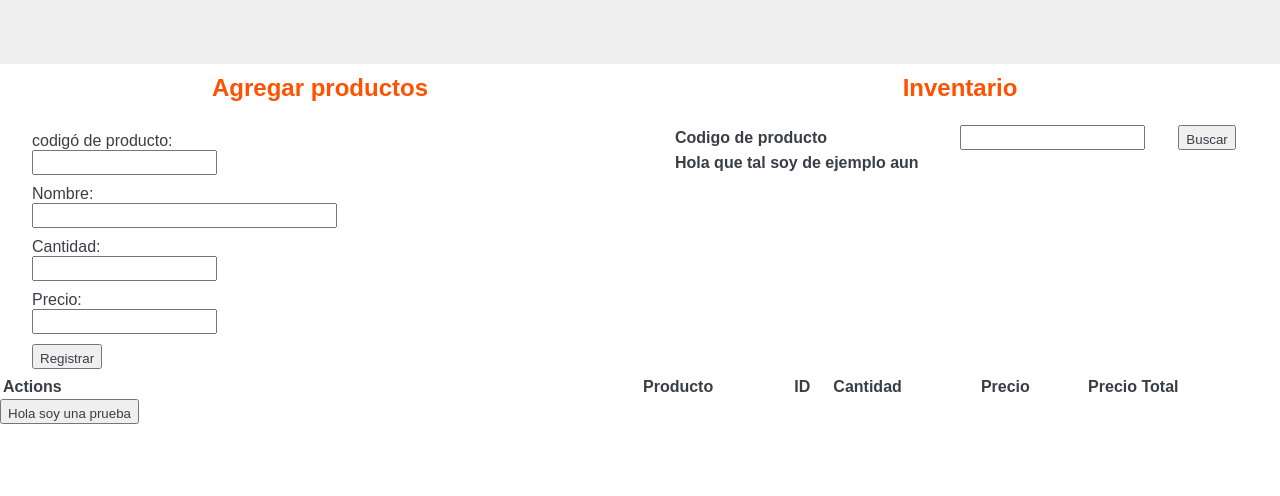
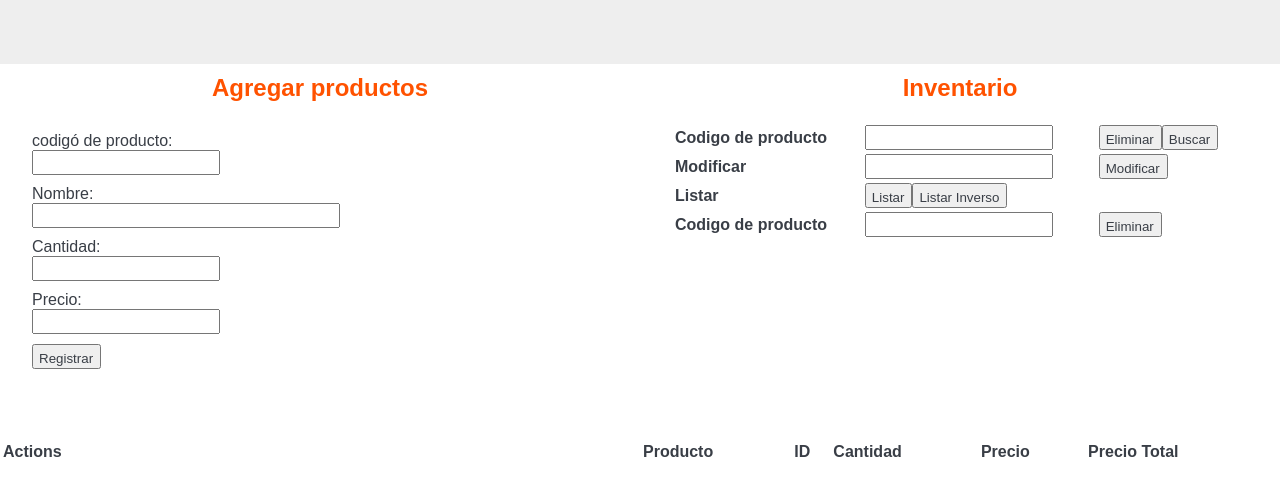
Before and after one commit to sebaszap123/Inventario-el-Fizz-, a plain HTML site: page index.html in a window 1280 px wide. Shown: the part 106-602 px from the top of the page. Drawn offline with Linux system fonts and the light colour scheme; some packages are replaced by stand-ins of ours; a script that the page names is missing.

Commit message:
function totaly of listInverse and listing

```diff
--- a/index.html
+++ b/index.html
@@ -48,12 +48,23 @@
             <tr>
               <th>Codigo de producto</th>
               <td><input id="idBrowser" type="number" /></td>
-              <td>
-                <input id="btnBrowser" type="button" value="Buscar" />
-              </td>
+              <td id="btns"></td>
             </tr>
             <tr>
-              <th>Hola que tal soy de ejemplo aun</th>
+              <th>Modificar</th>
+              <td><input id="update" type="number" /></td></td>
+              <td id="btnOnUpdate"></td>
+            </tr>
+            <tr>
+              <th>Listar</th>
+              <td id="btnList"></td>
+            </tr>
+            <tr>
+              <th>Codigo de producto</th>
+              <td><input id="idBrowser" type="number" /></td>
+              <td>
+                <input id="btnDelete" type="button" value="Eliminar" />
+              </td>
             </tr>
           </table>
         </div>
@@ -77,7 +88,6 @@
         </tr>
       </table>
     </div>
-    <input id="btnTest" type="button" value="Hola soy una prueba">
     <script src="//cdn.jsdelivr.net/npm/sweetalert2@10"></script>
     <script src="inventario.js" type="module"></script>
   </body>
--- a/inventario.js
+++ b/inventario.js
@@ -2,14 +2,15 @@ import Product from "./producto.js";
 import TellActions from "./tellActions.js";
 class Inventario {
   constructor() {
-    let btnBrowser = document.querySelector("#btnBrowser");
-    this.Browser = btnBrowser.addEventListener("click", this.browseProduct);
+    this.loadBtns()
+    this.inventary = new Array();
+    this.tellActions = new TellActions()
     let btnInpAdd = document.querySelector("#btnRegister");
     this.btnAddProduct = btnInpAdd.addEventListener("click", this.addProduct);
-    this.inventary = new Array();
-    this.tellActions = new TellActions()
-    this.btnTest = document.getElementById("btnTest")
-    this.btnTest.addEventListener("click", this.listar)
+    let btnList = document.querySelector("#btnAcomodar");
+    let btnListInverse  = document.querySelector("#btnListInverse");
+    btnList.addEventListener("click", this.listing)
+    btnListInverse.addEventListener("click", this.listInverse)
   }
   addProduct = () => {
     let product = Product.createProduct();
@@ -20,6 +21,7 @@ class Inventario {
   limitInventaryPush(product){
     if(this.inventary.length < 20){
       this.inventary.push(product);
+      console.log(this.inventary)
       this.tellActions.tell(
         `producto agregado: ${product.getName()} con codigo: ${product.getId()}`
       );
@@ -38,10 +40,8 @@ class Inventario {
     }
     Swal.fire("Error", "No ingresaste ningun codigo", "error");
   };
-  // error con el commit
-  HolaCrayola(){}
   // Funciona para agregar los datos a la tabla (sin iterar) tal vez con 1 se registran normal y con -1 se registra inverso? (con el row?)
-  listar = () => {
+  listing = () => {
     let product;
     this.remakeTable()
     for(var i=0; i<this.inventary.length; i++){
@@ -51,24 +51,26 @@ class Inventario {
       }
     }
   }
-  listarInverso(){
-    let product;
+
+  listInverse = () => {
     var max = this.inventary.length
+    var count = max
     this.remakeTable()
-    for(var i=0; max>i; i--){
-      if(this.inventary[i] !== null){
-        product = this.inventary[i]
-        this._showList(product)
+    for(var i=0; max>i; i++){
+      count--
+      if(this.inventary[count] !== null){
+          this._showList(this.inventary[count])
       }
-  }
+    }
 }
-remakeTable = () =>{
+remakeTable(){
   let table = document.querySelector("#list");
   table.innerHTML = '<tr><th id="product">Producto</th><th id="id">ID</th><th id="amount">Cantidad</th><th id="price">Precio</th><th id="totalPrice">Precio Total</th></tr>'
 }
   _showList = (product) =>{
+    console.log('itero')
         let table = document.querySelector("#list");
-        let row = table.insertRow(1);
+        let row = table.insertRow(-1);
         let colName = row.insertCell(0);
         let colId = row.insertCell(1);
         let colMount = row.insertCell(2);
@@ -101,5 +103,58 @@ remakeTable = () =>{
     Swal.fire('Error', 'El producto no existe', 'error')
     return false;
   }
+  onUpdate = () => {
+
+  }
+  onDelete = () => {}
+  onReplace = () => {}
+  loadBtns = () => {
+  let column = document.querySelector("#btns")
+  let colOnUpdate = document.querySelector("#btnOnUpdate")
+  let colList = document.querySelector("#btnList")
+    let btnDelete = document.createElement("input");
+    let btnReplace = document.createElement("input");
+    let btnBrowser = document.createElement("input");
+    let btnList = document.createElement("input");
+    let btnListInverse = document.createElement("input");
+
+    btnDelete.setAttribute('type', 'button');
+    btnDelete.setAttribute('value', 'Eliminar');
+    btnDelete.setAttribute("id", `btnDelete`);
+
+    btnReplace.setAttribute('type', 'button');
+    btnReplace.setAttribute('value', 'Modificar');
+    btnReplace.setAttribute("id", `btnReplace`)
+
+    btnBrowser.setAttribute('type', 'button');
+    btnBrowser.setAttribute('value', 'Buscar');
+    btnBrowser.setAttribute("id", `btnBrowser`)
+
+    btnList.setAttribute('type', 'button');
+    btnList.setAttribute('value', 'Listar')
+    btnList.setAttribute('id', 'btnAcomodar')
+
+    btnListInverse.setAttribute('type', 'button');
+    btnListInverse.setAttribute('value','Listar Inverso');
+    btnListInverse.setAttribute('id', 'btnListInverse');
+
+    btnDelete.addEventListener('click', () => {
+        this.onDelete();
+        Swal.fire('Logrado', 'Producto eliminado', 'success');
+        console.log(this._registry);
+    })
+    btnReplace.addEventListener('click', () => {
+      this.onReplace();
+  });
+  btnBrowser.addEventListener('click', () => {
+    this.browseProduct();
+  })
+
+  colOnUpdate.appendChild(btnReplace);
+    column.appendChild(btnDelete);
+    column.appendChild(btnBrowser)
+    colList.appendChild(btnList)
+    colList.appendChild(btnListInverse)
+}
 }
 new Inventario();
--- a/style.css
+++ b/style.css
@@ -37,8 +37,8 @@ label {
 }
 
 input {
-  display: block;
   padding-top: 5px;
+  padding-left: 5px;
 }
 
 th {
```
